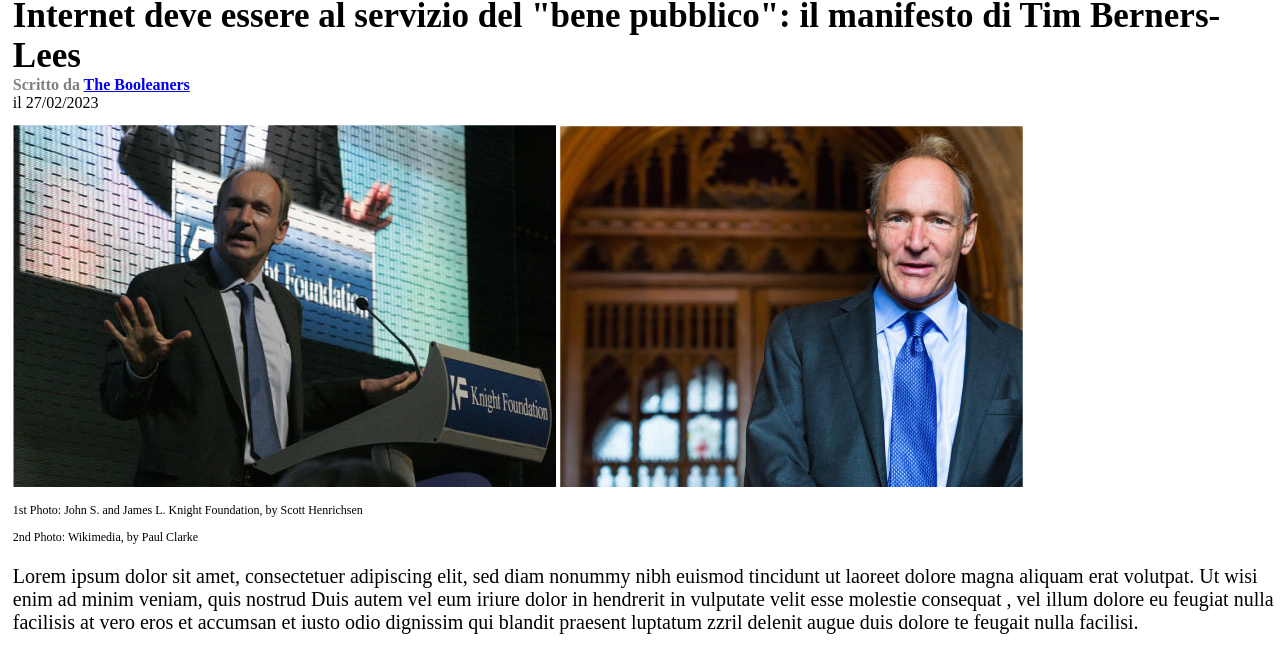
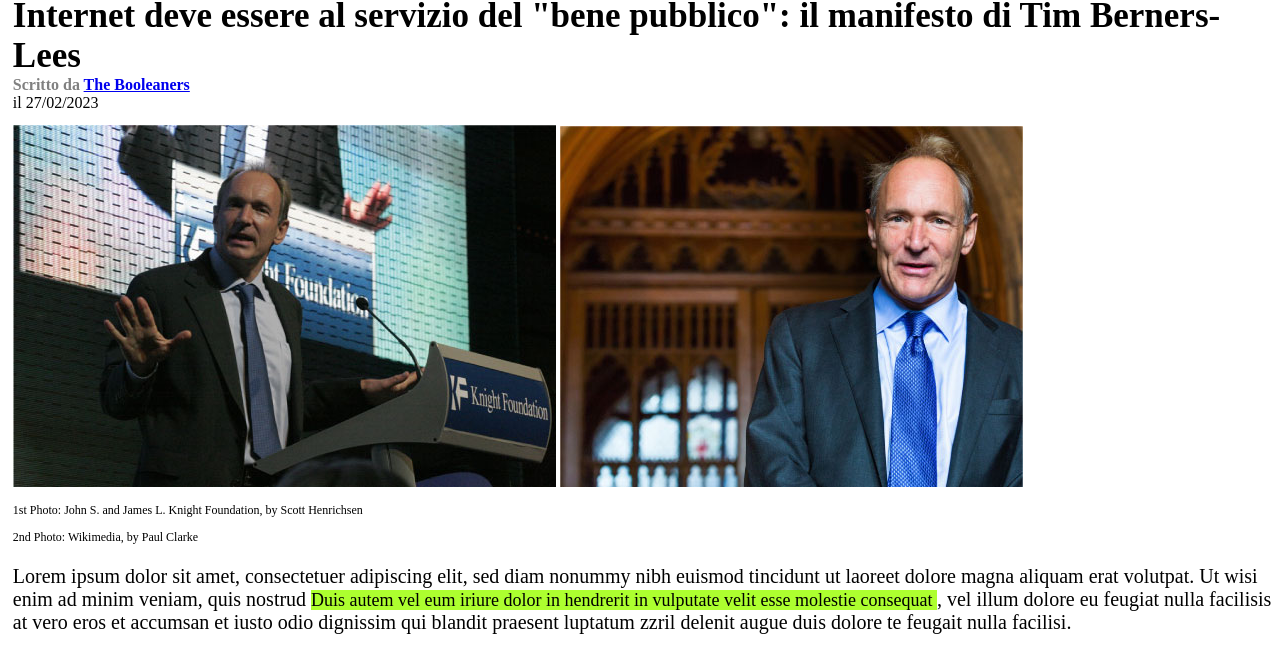
Before and after one commit to GarySmithAlvarezVenturo/html-css-booleaner, a plain HTML site: page index.html in a window 1280 px wide. Shown: the part 92-764 px from the top of the page. Drawn offline with Linux system fonts and the light colour scheme.

Commit message:
add highlighted text

```diff
--- a/style.css
+++ b/style.css
@@ -55,3 +55,9 @@ margin: 0px;}
     margin-bottom: 10px;
     font-size: 20px;
 }
+
+.evidenzia {
+    font-size: 18px;
+    background-color: greenyellow;
+    background-size: 100px;
+}
```
Also changed, not shown: index.html (+2 -0 lines).
